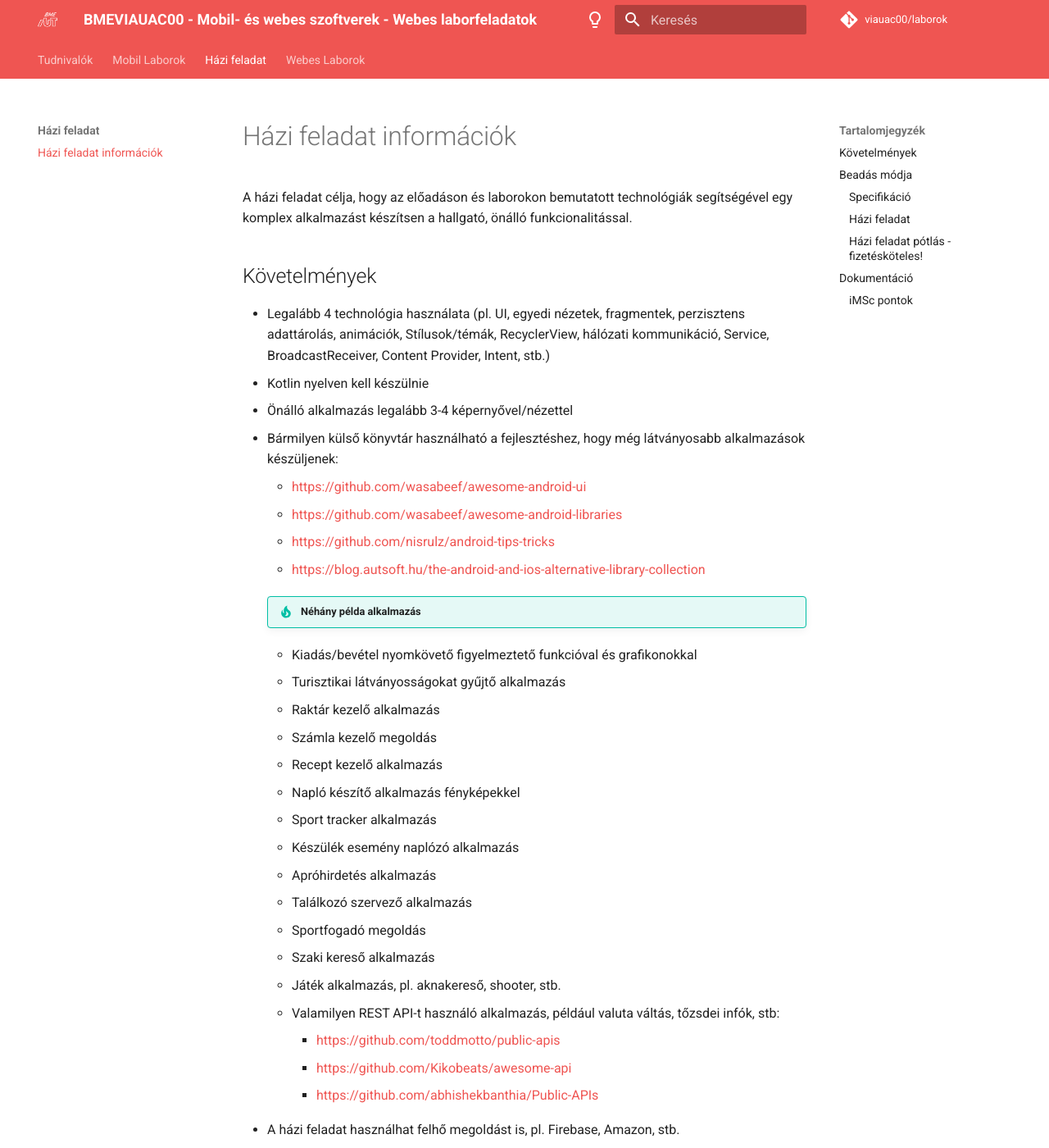
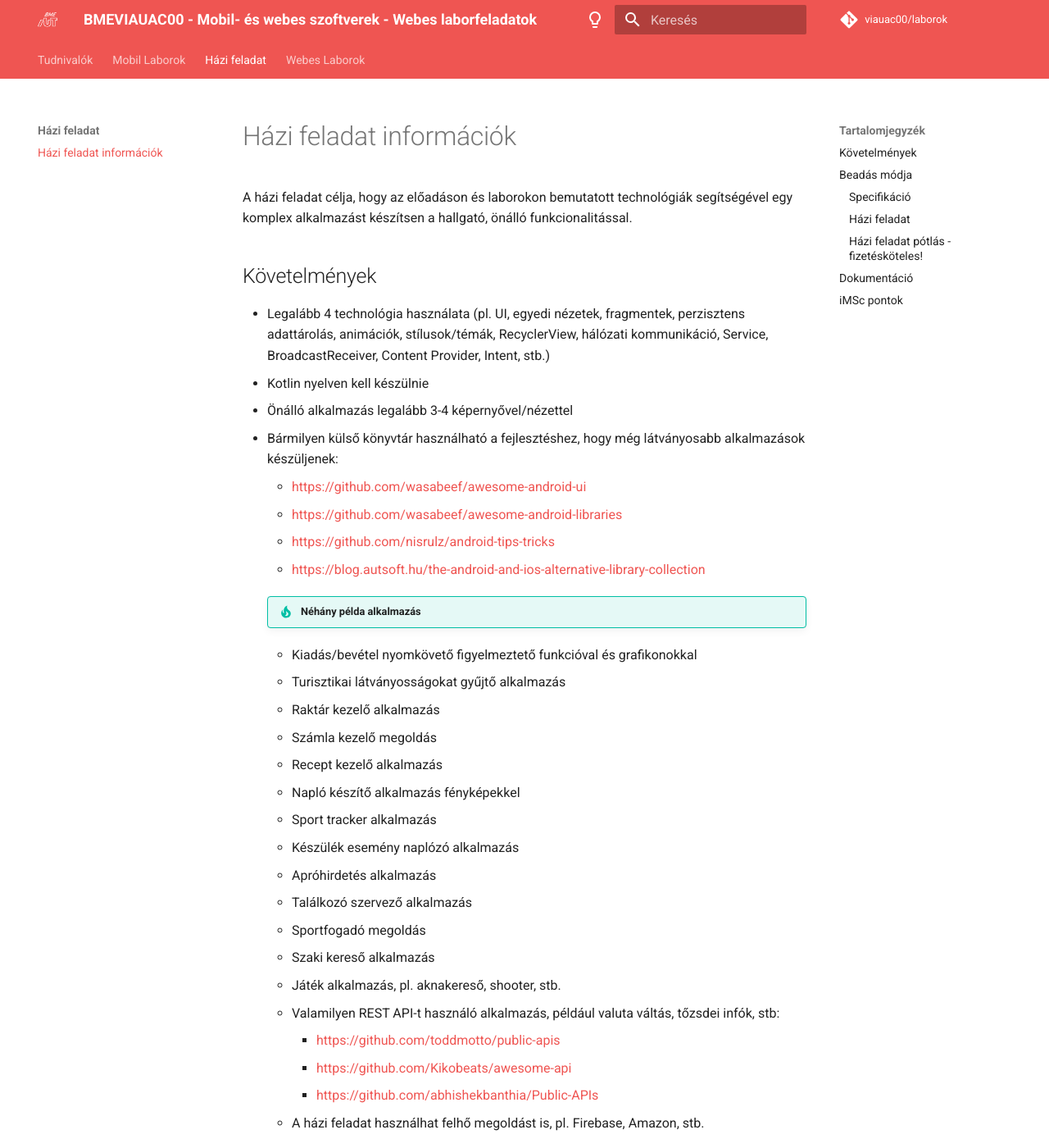
Before and after one commit to VIAUAD02/laborok, an MkDocs documentation site: the page built from docs/hf/index.md, in a window 1280 px wide and 1400 px high. Shown: the whole window at 82% size. Built offline with MkDocs 1.6.1 and Material for MkDocs 9.7.7, drawn with Linux system fonts in a browser that asks for light colours; comment, search, counter and statistics services are not loaded; some of the changed text lies outside the part shown.

Commit message:
mobil hf info fix

```diff
--- a/docs/hf/index.md
+++ b/docs/hf/index.md
@@ -4,7 +4,7 @@
 
 ## Követelmények
 
--	Legalább 4 technológia használata (pl. UI, egyedi nézetek, fragmentek, perzisztens adattárolás, animációk, Stílusok/témák, RecyclerView, hálózati kommunikáció, Service, BroadcastReceiver, Content Provider, Intent, stb.)
+-	Legalább 4 technológia használata (pl. UI, egyedi nézetek, fragmentek, perzisztens adattárolás, animációk, stílusok/témák, RecyclerView, hálózati kommunikáció, Service, BroadcastReceiver, Content Provider, Intent, stb.)
 -	Kotlin nyelven kell készülnie
 -	Önálló alkalmazás legalább 3-4 képernyővel/nézettel
 -	Bármilyen külső könyvtár használható a fejlesztéshez, hogy még látványosabb alkalmazások készüljenek:
@@ -66,7 +65,7 @@
 
 A házi feladatot a specifikáción túl dokumentálni nem szükséges.
 
-### iMSc pontok
+## iMSc pontok
 
 A házi feladat minimumkövetelményeinek túlteljesítéséért, extra funkciókért, igényes felületért, kiemelkedő kódminőségért a laborvezetővel egyeztetve maximum 10 iMSc pont szerezhető.
 iMSc pont szerzéséhez az elkészült alkalmazásról rövid dokumentációt kell készíteni a README.md fájlba. (A specifikáció után.) Ebben röviden ismertetni kell az elkészült alkalmazás funkcionalitását és az érdekesebb megoldásokat.
```
Also changed, not shown: other parts of docs/hf/index.md (+2 -3 lines).
